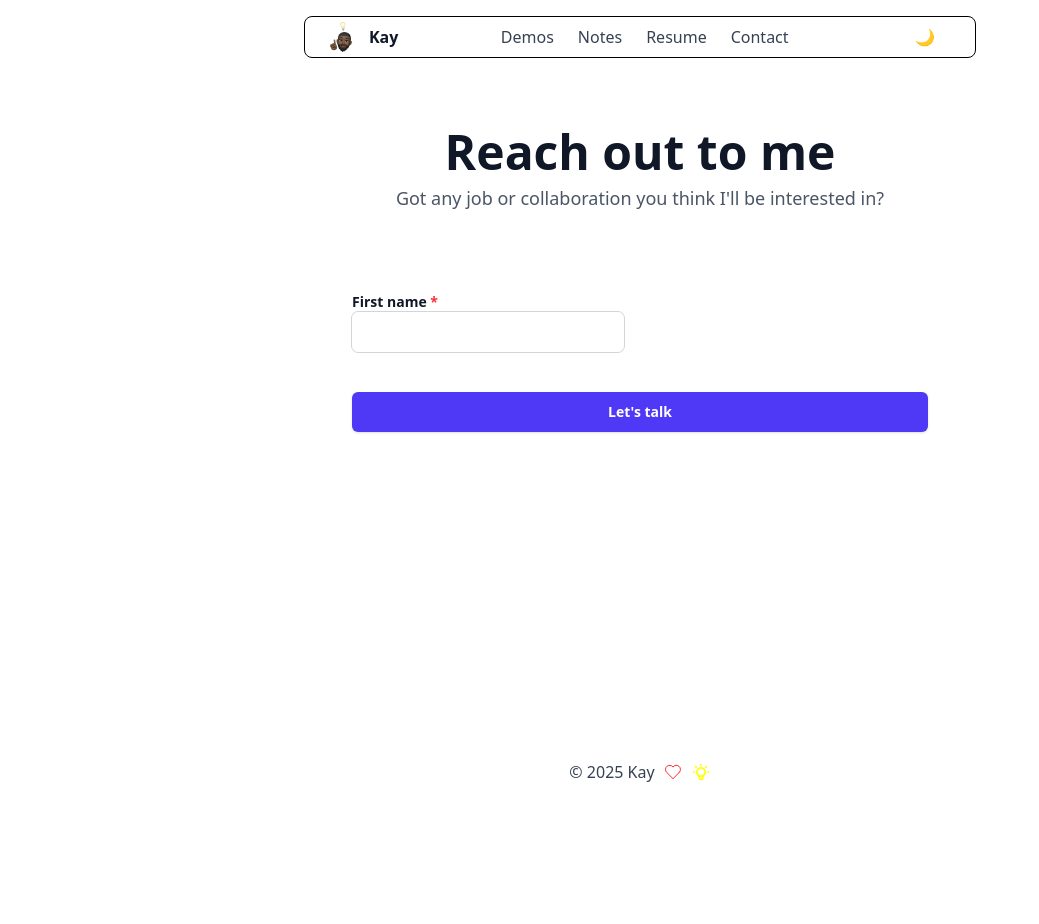
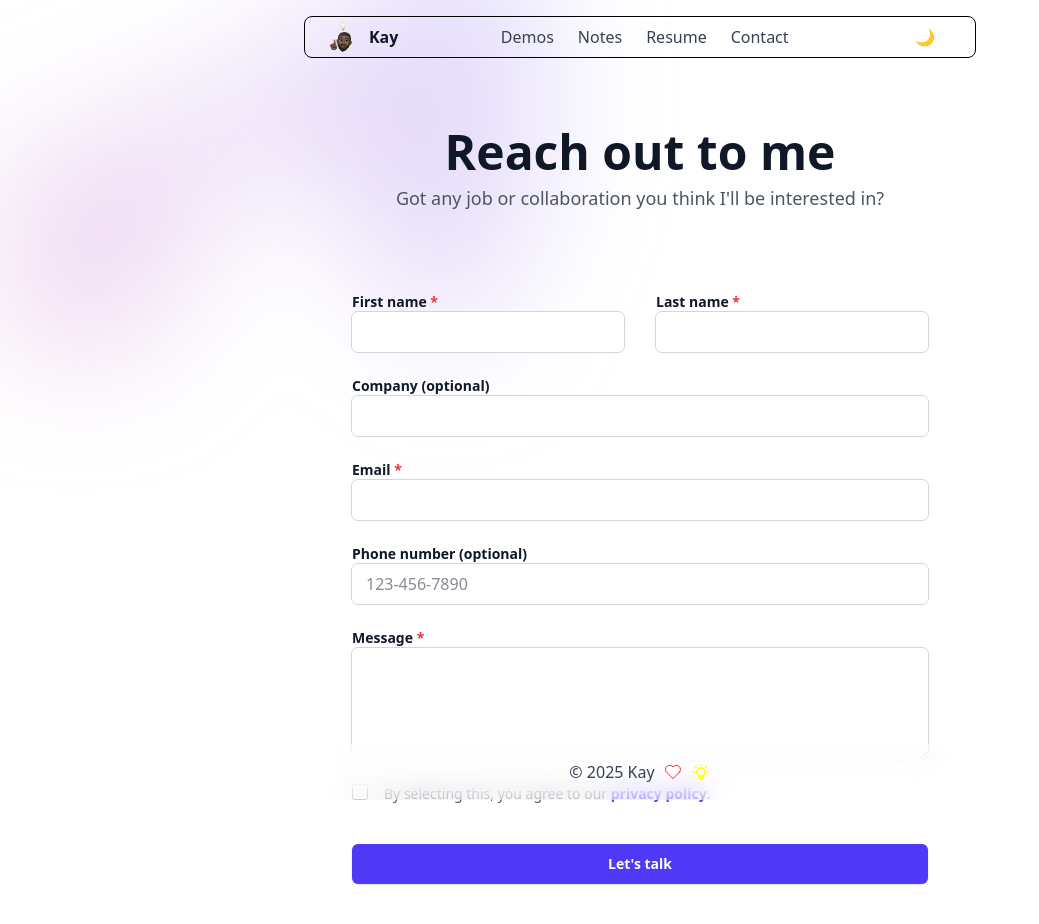
Before and after one commit to LloydKay/kay-lat, a React (Vite) app: page /contact in a window 1280 px wide. Shown: the top 924 px of the page, without its empty margins (0-1039 px from the left). Before the commit the page ends 800 px from the top, so only its background shows below. Built offline with nearby package versions, Linux system fonts and the light colour scheme.

Commit message:
Fix form

```diff
--- a/src/components/ContactForm.jsx
+++ b/src/components/ContactForm.jsx
@@ -14,13 +14,12 @@ const Contact = () => {
   const [loading, setLoading] = useState(false);
 
   // Encode form data for Netlify
-  const encode = (data) => {
-    return Object.keys(data)
+  const encode = (data) =>
+    Object.keys(data)
       .map(
         (key) => encodeURIComponent(key) + "=" + encodeURIComponent(data[key])
       )
       .join("&");
-  };
 
   const handleSubmit = (e) => {
     e.preventDefault();
@@ -72,6 +71,18 @@ const Contact = () => {
 
   return (
     <div className="relative isolate bg-white px-6 py-24 sm:py-32 lg:px-8 dark:bg-black">
+      <div
+        aria-hidden="true"
+        className="absolute inset-x-0 -top-40 -z-10 transform-gpu overflow-hidden blur-3xl sm:-top-80"
+      >
+        <div
+          style={{
+            clipPath:
+              "polygon(74.1% 44.1%,100% 61.6%,97.5% 26.9%,85.5% 0.1%,80.7% 2%,72.5% 32.5%,60.2% 62.4%,52.4% 68.1%,47.5% 58.3%,45.2% 34.5%,27.5% 76.7%,0.1% 64.9%,17.9% 100%,27.6% 76.8%,76.1% 97.7%,74.1% 44.1%)",
+          }}
+          className="relative left-1/2 -z-10 aspect-[1155/678] w-[36rem] max-w-none -translate-x-1/2 rotate-[30deg] bg-gradient-to-tr from-[#ff80b5] to-[#9089fc] opacity-30 sm:left-[calc(50%-40rem)] sm:w-[72rem] dark:opacity-20"
+        />
+      </div>
       <div className="mx-auto max-w-2xl text-center">
         <h2 className="text-4xl font-semibold text-gray-900 sm:text-5xl dark:text-white">
           Reach out to me
@@ -99,8 +110,8 @@ const Contact = () => {
           </label>
         </p>
 
-        {/* Your existing inputs... */}
         <div className="grid grid-cols-1 gap-x-8 gap-y-6 sm:grid-cols-2">
+          {/* First name */}
           <div>
             <label
               htmlFor="firstName"
@@ -112,15 +123,134 @@ const Contact = () => {
               id="firstName"
               name="firstName"
               type="text"
+              autoComplete="given-name"
               value={formData.firstName}
               onChange={handleChange}
               className="block w-full rounded-md bg-white px-3.5 py-2 text-gray-900 outline outline-1 outline-gray-300 dark:bg-white/5 dark:text-white"
             />
           </div>
 
-          {/* Continue with other fields exactly like your code */}
+          {/* Last name */}
+          <div>
+            <label
+              htmlFor="lastName"
+              className="block text-sm font-semibold text-gray-900 dark:text-white"
+            >
+              Last name <span className="text-red-500">*</span>
+            </label>
+            <input
+              id="lastName"
+              name="lastName"
+              type="text"
+              autoComplete="family-name"
+              value={formData.lastName}
+              onChange={handleChange}
+              className="block w-full rounded-md bg-white px-3.5 py-2 text-gray-900 outline outline-1 outline-gray-300 dark:bg-white/5 dark:text-white"
+            />
+          </div>
+
+          {/* Company */}
+          <div className="sm:col-span-2">
+            <label
+              htmlFor="company"
+              className="block text-sm font-semibold text-gray-900 dark:text-white"
+            >
+              Company (optional)
+            </label>
+            <input
+              id="company"
+              name="company"
+              type="text"
+              autoComplete="organization"
+              value={formData.company}
+              onChange={handleChange}
+              className="block w-full rounded-md bg-white px-3.5 py-2 text-gray-900 outline outline-1 outline-gray-300 dark:bg-white/5 dark:text-white"
+            />
+          </div>
+
+          {/* Email */}
+          <div className="sm:col-span-2">
+            <label
+              htmlFor="email"
+              className="block text-sm font-semibold text-gray-900 dark:text-white"
+            >
+              Email <span className="text-red-500">*</span>
+            </label>
+            <input
+              id="email"
+              name="email"
+              type="email"
+              autoComplete="email"
+              value={formData.email}
+              onChange={handleChange}
+              className="block w-full rounded-md bg-white px-3.5 py-2 text-gray-900 outline outline-1 outline-gray-300 dark:bg-white/5 dark:text-white"
+            />
+          </div>
+
+          {/* Phone */}
+          <div className="sm:col-span-2">
+            <label
+              htmlFor="phone"
+              className="block text-sm font-semibold text-gray-900 dark:text-white"
+            >
+              Phone number (optional)
+            </label>
+            <input
+              id="phone"
+              name="phone"
+              type="text"
+              placeholder="123-456-7890"
+              value={formData.phone}
+              onChange={handleChange}
+              className="block w-full rounded-md bg-white px-3.5 py-2 text-gray-900 outline outline-1 outline-gray-300 dark:bg-white/5 dark:text-white"
+            />
+          </div>
+
+          {/* Message */}
+          <div className="sm:col-span-2">
+            <label
+              htmlFor="message"
+              className="block text-sm font-semibold text-gray-900 dark:text-white"
+            >
+              Message <span className="text-red-500">*</span>
+            </label>
+            <textarea
+              id="message"
+              name="message"
+              rows={4}
+              value={formData.message}
+              onChange={handleChange}
+              className="block w-full rounded-md bg-white px-3.5 py-2 text-gray-900 outline outline-1 outline-gray-300 dark:bg-white/5 dark:text-white"
+            />
+          </div>
+
+          {/* Checkbox */}
+          <div className="flex gap-x-4 sm:col-span-2">
+            <input
+              id="agree"
+              name="agree"
+              type="checkbox"
+              checked={formData.agree}
+              onChange={handleChange}
+              className="h-4 w-4 rounded border-gray-300 text-indigo-600 focus:ring-indigo-600 dark:bg-white/5 dark:border-white/10"
+            />
+            <label
+              htmlFor="agree"
+              className="text-sm text-gray-600 dark:text-gray-400"
+            >
+              By selecting this, you agree to our{" "}
+              <a
+                href="#"
+                className="font-semibold text-indigo-600 dark:text-indigo-400"
+              >
+                privacy policy
+              </a>
+              .
+            </label>
+          </div>
         </div>
 
+        {/* Submit button */}
         <div className="mt-10">
           <button
             type="submit"
```
